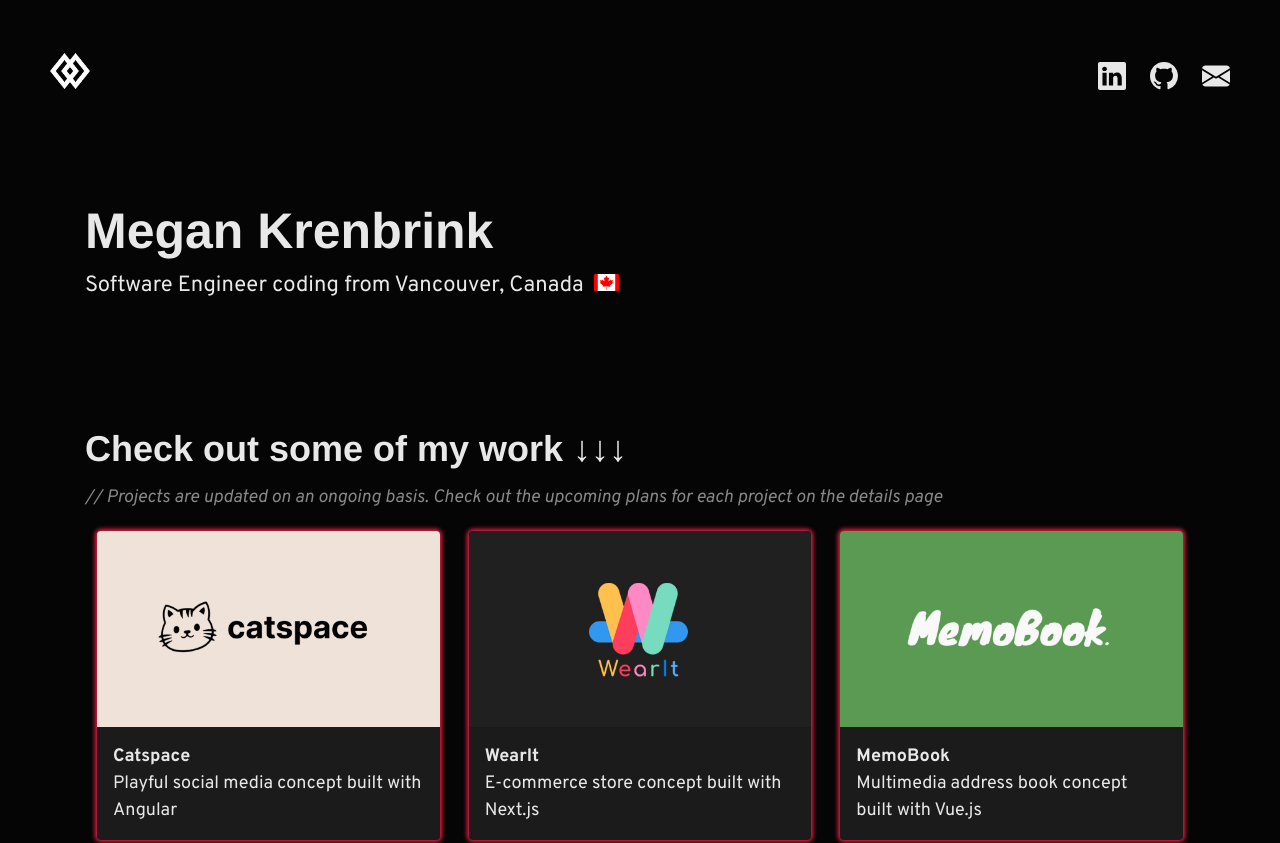
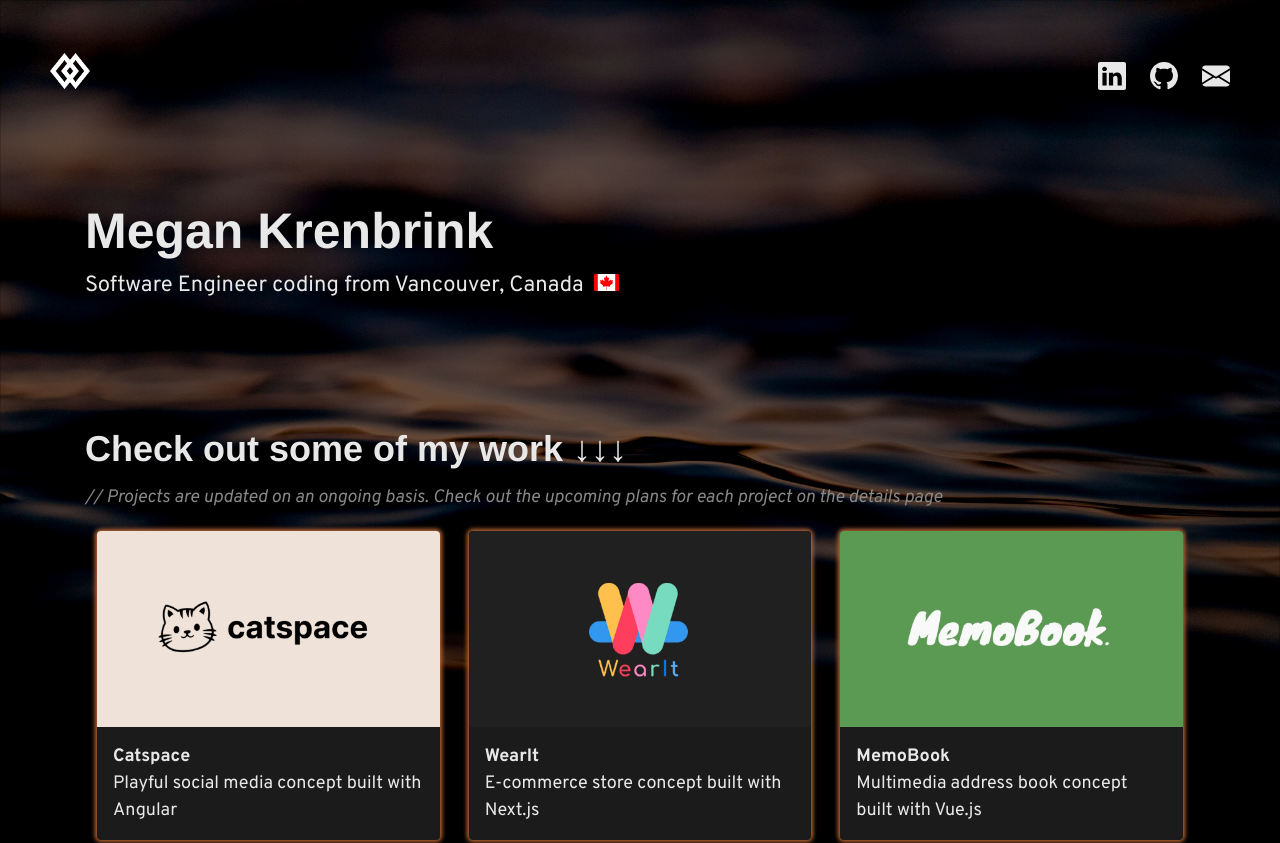
Before and after one commit to megbort/portfolio-2.0, a plain HTML site: page index.html in a window 1280 px wide. Shown: the top 843 px of the page. Drawn offline with nearby package versions, Linux system fonts and the light colour scheme; a web font is replaced by a local one.

Commit message:
New bg image and colour palette, update readme

```diff
--- a/index.html
+++ b/index.html
@@ -230,7 +230,7 @@
       </section>
 
       <!-- CONTACT -->
-      <section>
+      <section class="contact-section">
         <div
           class="contact flex flex-col items-center text-center section-padding"
         >
--- a/styles/main.scss
+++ b/styles/main.scss
@@ -42,8 +42,8 @@ img {
 *************************/
 $font-mono: 'Overpass Mono', Helvetica, sans-serif;
 $font-sans: Overpass, Helvetica, sans-serif;
-$primary: #ea1e43;
-$primary-dark: #681726;
+$primary: #ba6735;
+$primary-dark: #6e4127;
 $black: #050505;
 $white: #e8e8e8;
 $grey: #1b1b1b;
@@ -110,8 +110,25 @@ $lightgrey: #888888;
 
 body {
   background: $black;
+  background-image: url('../assets/images/sunset-water.jpeg');
+  background-size: cover;
+  background-position: center;
+  background-repeat: no-repeat;
+  background-attachment: fixed;
   color: $white;
   line-height: 1.5;
+  position: relative;
+
+  &::before {
+    content: '';
+    position: fixed;
+    top: 0;
+    left: 0;
+    right: 0;
+    bottom: 0;
+    background-color: rgba(0, 0, 0, 0.4);
+    z-index: -1;
+  }
 }
 
 nav {
@@ -329,6 +346,10 @@ section.about-section {
   }
 }
 
+section.contact-section {
+  background-color: $black;
+}
+
 /*************************
   Project pages
 *************************/
```
Also changed, not shown: project-catspace.html (+1 -1 lines), project-memobook.html (+1 -1 lines), project-wearit.html (+1 -2 lines), assets/images/sunset-water.jpeg (added), styles/main.css, 2 other files.
